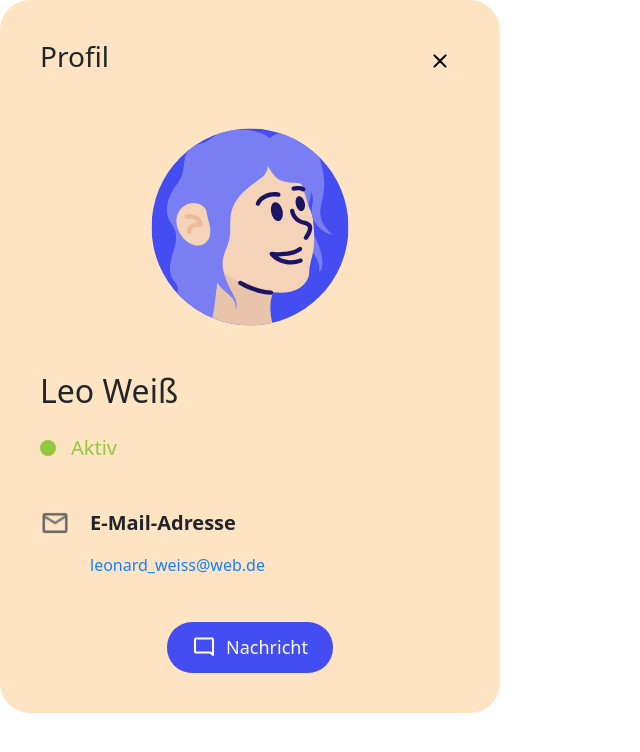
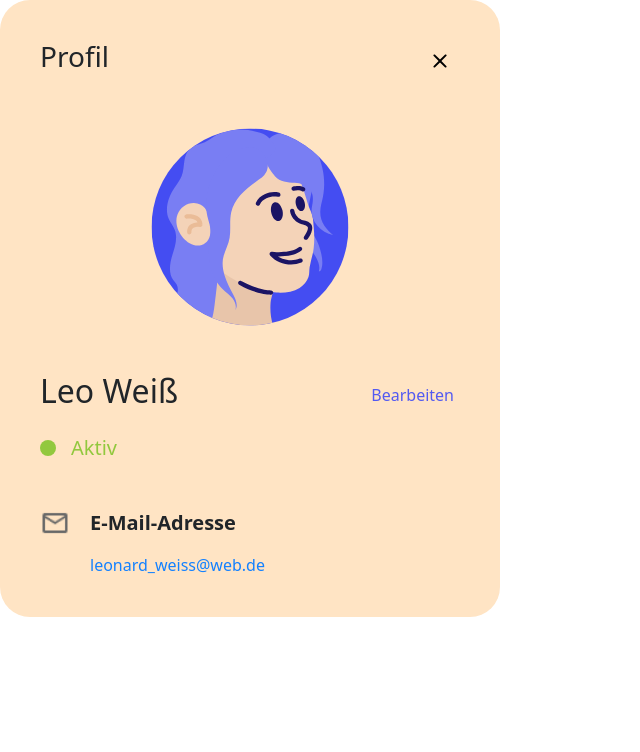
Before and after one commit to Raifiki/DABubble, an Angular app: page /userProfile in a window 1280 px wide. Shown: the top 752 px of the page, without its empty margins (0-640 px from the left). Built offline with nearby package versions, Linux system fonts and the light colour scheme.

Commit message:
component registereduserprofile: add component registereduserprofile, implement HTML CSS first version

```diff
--- a/src/app/app.routes.ts
+++ b/src/app/app.routes.ts
@@ -9,6 +9,7 @@ import { SigninComponent } from './authentication/signin/signin.component';
 import { SendemailComponent } from './sendemail/sendemail.component';
 import { ResetpasswordComponent } from './resetpassword/resetpassword.component';
 import { UserprofileComponent } from './userprofile/userprofile.component';
+import { RegistereduserprofileComponent } from './registereduserprofile/registereduserprofile.component';
 
 export const routes: Routes = [
  { path: '', component: AuthenticationComponent },
@@ -18,7 +19,7 @@ export const routes: Routes = [
  { path: 'signin', component: SigninComponent },
  { path: 'sendemail', component: SendemailComponent }, // nur temprär, diskussion in Team wie wir das ganze einbinden
  { path: 'resetPW', component: ResetpasswordComponent }, // nur temprär, diskussion in Team wie wir das ganze einbinden
- { path: 'userProfile', component: UserprofileComponent }, // nur temprär, diskussion in Team wie wir das ganze einbinden
+ { path: 'userProfile', component: RegistereduserprofileComponent }, // nur temprär, diskussion in Team wie wir das ganze einbinden
 
 
 ];
--- /dev/null
+++ b/src/app/registereduserprofile/registereduserprofile.component.html
@@ -0,0 +1,28 @@
+<div class="registered-user-profile-card">
+    <div class="card-header">
+        <h3>Profil</h3>
+        <button class="btn-default icon-btn back-btn">
+            <div class="back-btn-icon"></div>
+        </button>
+    </div>
+    <div class="card-content">
+        <img src="{{ user.avatarImgPath }}" alt="">
+        <div class="name-status-wrapper">
+            <div class="name-editBtn-wrapper">
+                <h2>{{ user.name }}</h2>
+                <button class="btn-default text-btn">Bearbeiten</button>
+            </div>
+            <div class="status-wrapper" [class.active]="user.status == 'Aktiv'">
+                <div class="status-lamp"></div>
+                <span class="status-text" >{{(user.status)? user.status:''}}</span>
+            </div>
+        </div>
+        <div class="email-wrapper">
+            <div>
+                <img src="assets/img/mail.png" alt="mail">
+                <span><b>E-Mail-Adresse</b></span>
+            </div>
+            <span>{{ user.email }}</span>
+        </div>
+    </div>
+</div>
--- /dev/null
+++ b/src/app/registereduserprofile/registereduserprofile.component.scss
@@ -0,0 +1,88 @@
+@import './../shared/styles/includeStyles.scss';
+
+.registered-user-profile-card{
+    background-color: bisque;
+    display: flex;
+    flex-direction: column;
+    align-items: center;
+    gap: 45px;
+    padding: 40px;
+    border-radius: 30px;
+    width: fit-content;
+    min-width: 500px;
+    >.card-header{
+        display: flex;
+        justify-content: space-between;
+        width: 100%;
+        >.back-btn{
+            width: 40px;
+            >.back-btn-icon{
+                mask-image: url(./../../assets/icons/close.svg);
+            }
+        }
+    }
+}
+
+.card-content{
+    display: flex;
+    flex-direction: column;
+    gap: 45px;
+    width: 100%;
+    > img{
+        width: 200px;
+        aspect-ratio: 1;
+        align-self: center;
+        border-radius: 100%;
+    }
+    >.name-status-wrapper{
+        display: flex;
+        flex-direction: column;
+        gap: 15px;
+        >.name-editBtn-wrapper{
+            display: flex;
+            align-items: center;
+            justify-content: space-between;
+            > h2{
+                font-size: $fnt-size-M;
+            }
+        }
+        > .status-wrapper{
+            display: flex;
+            align-items: center;
+            gap: 15px;
+            font-size: $fnt-size-S;
+            color: $dark-grey;
+            >.status-lamp{
+                width: 16px;
+                aspect-ratio: 1;
+                border-radius: 100%;
+                background-color: $dark-grey;
+            }
+        }
+        > .status-wrapper.active{
+            color: $online-green;
+            >.status-lamp{
+                background-color: $online-green;
+            }
+        }
+    }
+    >.email-wrapper{
+        display: flex;
+        flex-direction: column;
+        gap: 15px;
+        >div{
+            display: flex;
+            align-items: center;
+            gap: 20px;
+            font-size: $fnt-size-S;
+            >img{
+                width: 30px;
+                aspect-ratio: 1;
+            }
+        }
+        >span{
+            color: $email-blue;
+            margin-left: 50px;
+        }
+    }
+}
--- /dev/null
+++ b/src/app/registereduserprofile/registereduserprofile.component.ts
@@ -0,0 +1,20 @@
+import { Component } from '@angular/core';
+
+//import interfaces
+import { User } from '../shared/interfaces/interfaces';
+
+@Component({
+  selector: 'app-registereduserprofile',
+  standalone: true,
+  imports: [],
+  templateUrl: './registereduserprofile.component.html',
+  styleUrl: './registereduserprofile.component.scss'
+})
+export class RegistereduserprofileComponent {
+  user: User = {
+    name: 'Leo Weiß',
+    avatarImgPath: 'assets/img/avatar/avatar0.svg',
+    email: 'leonard_weiss@web.de',
+    status: 'Aktiv'
+  };
+}
--- a/src/styles.scss
+++ b/src/styles.scss
@@ -356,6 +356,13 @@ body {
     }
 }
 
+.text-btn{
+    color: $prim-color-bright-hover;
+    &:hover{
+        font-weight: bold;
+    }
+}
+
 // input fields
 .form-field-ipt-text-icon{
     display: flex;
```
Also changed, not shown: 1 other file (tests, documents, lock files or other folders).
